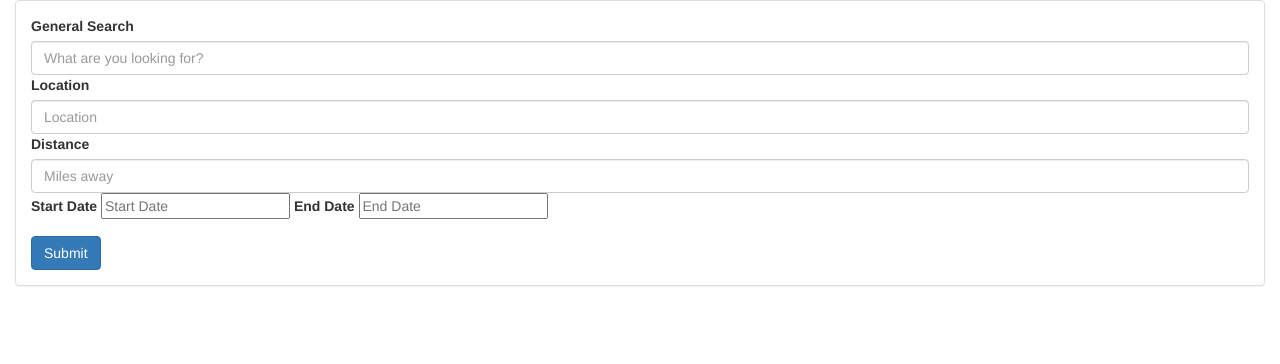
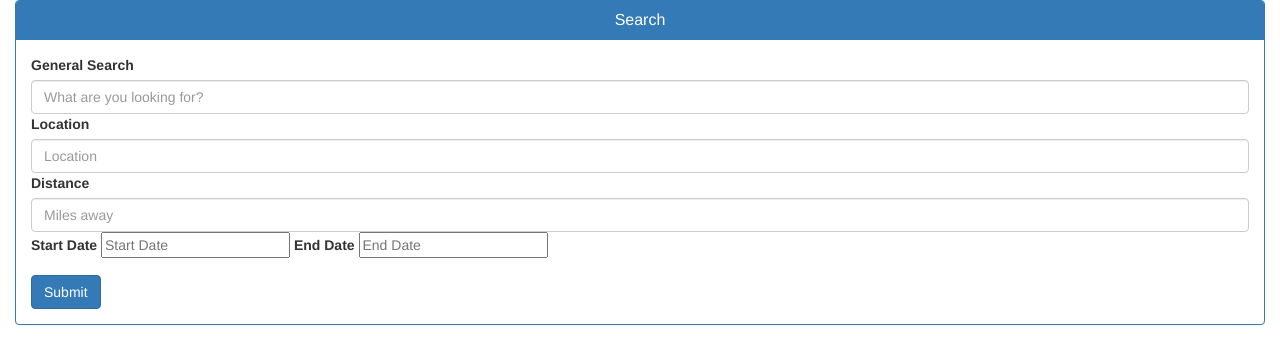
Before and after one commit to krisxcrash/Project_Brown, a plain HTML site: page index.html in a window 1280 px wide. Drawn offline with nearby package versions, Linux system fonts and the light colour scheme.

Commit message:
added comments and classes for toggles, linked css

```diff
--- a/index.html
+++ b/index.html
@@ -8,20 +8,23 @@
 	<link rel="stylesheet" href="https://ajax.googleapis.com/ajax/libs/jqueryui/1.12.1/themes/smoothness/jquery-ui.css">
 	<script src="https://ajax.googleapis.com/ajax/libs/jqueryui/1.12.1/jquery-ui.min.js"></script>
 	<link rel="stylesheet" href="https://maxcdn.bootstrapcdn.com/bootstrap/3.3.7/css/bootstrap.min.css" integrity="sha384-BVYiiSIFeK1dGmJRAkycuHAHRg32OmUcww7on3RYdg4Va+PmSTsz/K68vbdEjh4u" crossorigin="anonymous">
+	<link rel="stylesheet" href="assets/css/style.css">
 	<title>The Event Network</title>
 </head>
 <body>
 	<div class="container-fluid">
 		<div class="row">
 			<div class="col-sm-12">
-				<div class="panel panel-default">
-					<div class="panel-body">
+				<!-- Eventbrite Input Form -->
+				<div class="panel panel-primary">
+					<div class="panel-heading toggle-form">
+						<h3 class="panel-title text-center h3-panel-header">Search</h3>
+					</div>
+					<div class="panel-body toggle-form-container">
 						<form action="" method="POST" role="form">
-							<!-- <legend>Form title</legend> -->
 							<div class="form-group">
 								<label for="general-search">General Search</label>
 								<input type="text" class="form-control" id="input-general" placeholder="What are you looking for?">
-
 								<label for="Location">Location</label>
 								<input type="text" class="form-control" id="input-location" placeholder="Location">
 								<label for="distance">Distance</label>
@@ -35,7 +38,6 @@
 						</form>
 					</div>
 				</div>
-
 			</div>
 		</div>
 	</div>
```
